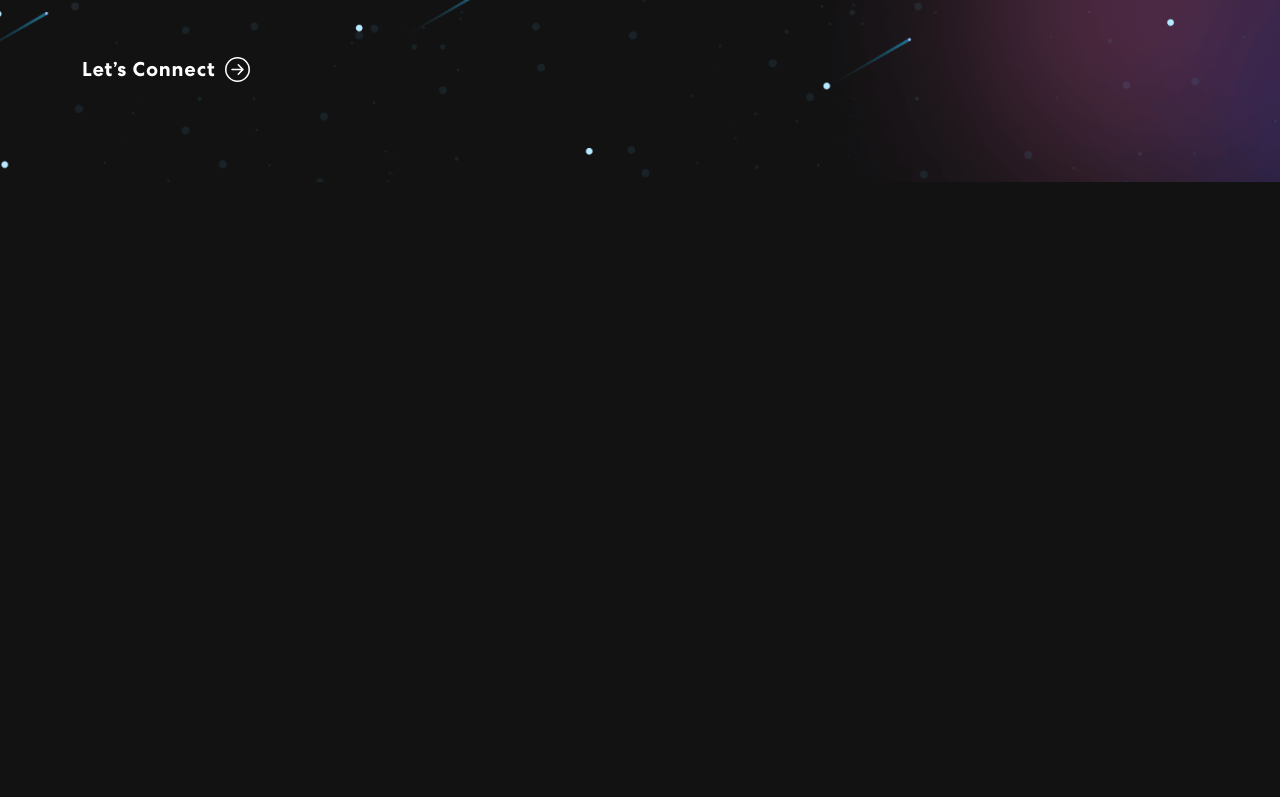
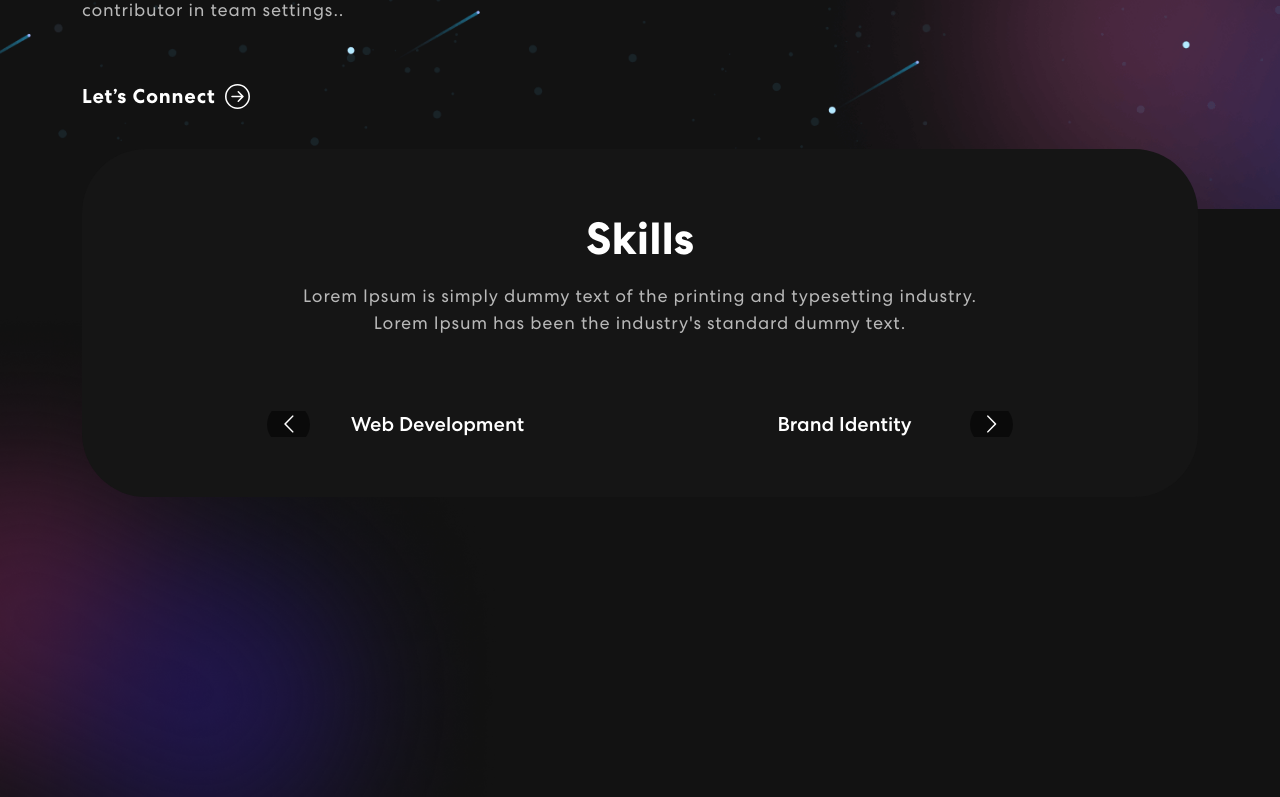
Before and after one commit to asad851/React_portfolio, a React (Vite) app: page / in a window 1280 px wide. Shown: the part 736-1533 px from the top of the page. Before the commit the page ends 918 px from the top, so only its background shows below. Built offline with nearby package versions, Linux system fonts and the light colour scheme.

Commit message:
created skills section

```diff
--- a/package.json
+++ b/package.json
@@ -16,7 +16,9 @@
     "react-bootstrap": "^2.8.0",
     "react-bootstrap-icons": "^1.10.3",
     "react-dom": "^18.2.0",
-    "react-on-screen": "^2.1.1"
+    "react-multi-carousel": "^2.8.4",
+    "react-on-screen": "^2.1.1",
+    "react-scroll": "^1.8.9"
   },
   "devDependencies": {
     "@types/react": "^18.2.14",
--- a/src/App.jsx
+++ b/src/App.jsx
@@ -1,12 +1,14 @@
 import React from 'react'
 import NavBar from './Components/NavBar'
 import HeroBanner from './Components/HeroBanner'
+import Skills from './Components/Skills'
 
 function App() {
   return (
     <>
-    <NavBar/>
+    <NavBar id="home"/>
     <HeroBanner/>
+    <Skills id="skills"/>
     </>
   )
 }
--- a/src/Components/HeroBanner.jsx
+++ b/src/Components/HeroBanner.jsx
@@ -1,6 +1,6 @@
 import { useState, useEffect } from "react";
 import { Container, Row, Col } from "react-bootstrap";
-import headerImg from "../assets/images/developer.svg";
+import headerImg from "../assets/images/programming.svg";
 import { ArrowRightCircle } from 'react-bootstrap-icons';
 import 'animate.css';
 import TrackVisibility from 'react-on-screen';
@@ -11,7 +11,7 @@ import TrackVisibility from 'react-on-screen';
   const [text, setText] = useState('');
   const [delta, setDelta] = useState(300 - Math.random() * 100);
 
-  const toRotate = "I am a Web Developer";
+  const toRotate = "I am a Web Developer.";
   const period = 2000;
 
   useEffect(() => {
@@ -56,9 +56,9 @@ import TrackVisibility from 'react-on-screen';
               {({ isVisible }) =>
               <div className={isVisible ? "animate__animated animate__fadeIn" : ""}>
                 <span className="tagline">Welcome to my Portfolio</span>
-                <h1>{`Hi! I'm Asad Ahmed Siddiqui`} </h1>
+                <h1>{`Hi! I'm Asad Ahmed Siddiqui.`} </h1>
                 <h1 className="txt-rotate" dataPeriod="1000" data-rotate='I am a Web Developer'><span className="wrap">{text}</span></h1>
-                  <p>Lorem Ipsum is simply dummy text of the printing and typesetting industry. Lorem Ipsum has been the industry's standard dummy text ever since the 1500s, when an unknown printer took a galley of type and scrambled it to make a type specimen book.</p>
+                  <p>I am a front-end developer. I am driven by a passion for crafting captivating user experiences and constantly strive to broaden my expertise in web development. With excellent problem-solving abilities, I excel both as an independent worker and a valuable contributor in team settings..</p>
                   <button onClick={() => console.log('connect')}>Let’s Connect <ArrowRightCircle size={25} /></button>
               </div>}
             </TrackVisibility>
--- a/src/Components/NavBar.jsx
+++ b/src/Components/NavBar.jsx
@@ -7,9 +7,26 @@ import 'bootstrap/dist/css/bootstrap.min.css';
 import linkedin from "../assets/images/nav-icon1.svg"
 import insta from "../assets/images/nav-icon3.svg"
 import github from '../assets/images/icons8-github.svg'
+import { useRef } from 'react';
 function NavBar() {
   const [activeLink,setActiveLink] = useState('Home')
   const [scrolled,setScrolled]=useState(false)
+  const [show,setShow] =useState('')
+  const navrRef =useRef(null)
+  const buttonRef = useRef(null)
+  const collapseDrawer = () => {
+
+    navrRef.current.classList.remove('show')
+    // navrRef.current.classList.add('show')
+
+  }
+  const toggleButton = () => {
+    navrRef.current.classList.add('lodu')
+    console.log('click')
+    // navrRef.current.classList.remove('collpase')
+
+  }
+
   useEffect(() => {
    const scrollFunc = () =>{
     if(window.scrollY > 50){
@@ -33,15 +50,15 @@ function NavBar() {
         <Navbar.Brand href="#home" >
           <img src={Logo}  alt="LOGO"  />
         </Navbar.Brand>
-        <Navbar.Toggle aria-controls="basic-navbar-nav" >
+        <Navbar.Toggle aria-controls="basic-navbar-nav"  onClick={()=>toggleButton()}>
           <span className='navbar-toggler-icon'></span>
         </Navbar.Toggle>
-        <Navbar.Collapse id="basic-navbar-nav">
+        <Navbar.Collapse id="basic-navbar-nav"  ref={navrRef}>
           <Nav className="ms-auto">
-            <Nav.Link href="#home"    className={activeLink==='Home'?'active navbar-link':'navbar-link'} onClick={(e)=>setActiveLink(`Home`)}>Home</Nav.Link>
-            <Nav.Link href="#skills"  className={activeLink==='Skills'?'active navbar-link':'navbar-link'} onClick={(e)=>setActiveLink(`Skills`)}>Skills</Nav.Link>
-            <Nav.Link href="#project" className={activeLink==='Projects'?'active navbar-link':'navbar-link'} onClick={(e)=>setActiveLink(`Projects`)}>Projects</Nav.Link>
-            <Nav.Link href="#contact" className={activeLink==='Contact'?'active navbar-link':'navbar-link'} onClick={(e)=>setActiveLink(`Contact`)}>Contact me</Nav.Link>
+            <Nav.Link href="#home"    className={activeLink==='Home'?'active navbar-link':'navbar-link'} onClick={(e)=>{setActiveLink(`Home`);collapseDrawer()}}>Home</Nav.Link>
+            <Nav.Link href="#skills"  className={activeLink==='Skills'?'active navbar-link':'navbar-link'} onClick={(e)=>{setActiveLink(`Skills`);collapseDrawer()}}>Skills</Nav.Link>
+            <Nav.Link href="#project" className={activeLink==='Projects'?'active navbar-link':'navbar-link'} onClick={(e)=>{setActiveLink(`Projects`);collapseDrawer()}}>Projects</Nav.Link>
+            <Nav.Link href="#contact" className={activeLink==='Contact'?'active navbar-link':'navbar-link'} onClick={(e)=>{setActiveLink(`Contact`);collapseDrawer()}}>Contact me</Nav.Link>
 
           </Nav>
           <span className='navbar-text'>
--- /dev/null
+++ b/src/Components/Skills.jsx
@@ -0,0 +1,66 @@
+import meter1 from "../assets/images/meter1.svg";
+import meter2 from "../assets/images/meter2.svg";
+import meter3 from "../assets/images/meter3.svg";
+import Carousel from 'react-multi-carousel';
+import 'react-multi-carousel/lib/styles.css';
+import arrow1 from "../assets/images/arrow1.svg";
+import arrow2 from "../assets/images/arrow2.svg";
+import colorSharp from "../assets/images/color-sharp.png"
+
+ const Skills = () => {
+  const responsive = {
+    superLargeDesktop: {
+      // the naming can be any, depends on you.
+      breakpoint: { max: 4000, min: 3000 },
+      items: 5
+    },
+    desktop: {
+      breakpoint: { max: 3000, min: 1024 },
+      items: 3
+    },
+    tablet: {
+      breakpoint: { max: 1024, min: 464 },
+      items: 2
+    },
+    mobile: {
+      breakpoint: { max: 464, min: 0 },
+      items: 1
+    }
+  };
+
+  return (
+    <section className="skill" id="skills">
+        <div className="container">
+            <div className="row">
+                <div className="col-12">
+                    <div className="skill-bx wow zoomIn">
+                        <h2>Skills</h2>
+                        <p>Lorem Ipsum is simply dummy text of the printing and typesetting industry.<br></br> Lorem Ipsum has been the industry's standard dummy text.</p>
+                        <Carousel responsive={responsive} infinite={true} className="owl-carousel owl-theme skill-slider">
+                            <div className="item">
+                                {/* <img src={meter1} alt="Image" /> */}
+                                <h5>Web Development</h5>
+                            </div>
+                            <div className="item">
+                                {/* <img src={meter2} alt="Image" /> */}
+                                <h5>Brand Identity</h5>
+                            </div>
+                            <div className="item">
+                                {/* <img src={meter3} alt="Image" /> */}
+                                <h5>Logo Design</h5>
+                            </div>
+                            <div className="item">
+                                {/* <img src={meter1} alt="Image" /> */}
+                                <h5>Web Development</h5>
+                            </div>
+                        </Carousel>
+                    </div>
+                </div>
+            </div>
+        </div>
+        <img className="background-image-left" src={colorSharp} alt="Image" />
+    </section>
+  )
+}
+
+export default Skills;
--- a/src/index.css
+++ b/src/index.css
@@ -350,3 +350,43 @@ p, a, li, button, ul {
   .txt-rotate > .wrap {
     border-right: 0.08em solid #666;
   }
+
+  /* For skills section */
+  .skill {
+    padding: 0 0 50px 0;
+    position: relative;
+  }
+  .skill-bx {
+    background: #151515;
+    border-radius: 64px;
+    text-align: center;
+    padding: 60px 50px;
+    margin-top: -60px;
+  }
+  .skill h2 {
+      font-size: 45px;
+      font-weight: 700;
+  }
+  .skill p {
+      color: #B8B8B8;
+      font-size: 18px;
+      letter-spacing: 0.8px;
+      line-height: 1.5em;
+      margin: 14px 0 75px 0;
+  }
+  .skill-slider {
+    width: 80%;
+    margin: 0 auto;
+    position: relative;
+  }
+  .skill-slider .item img {
+    width: 50%;
+    margin: 0 auto 15px auto;
+  }
+  .background-image-left {
+    top: 28%;
+    position: absolute;
+    bottom: 0;
+    width: 40%;
+    z-index: -4;
+  }
```
Also changed, not shown: 2 other files (tests, documents, lock files or other folders).
